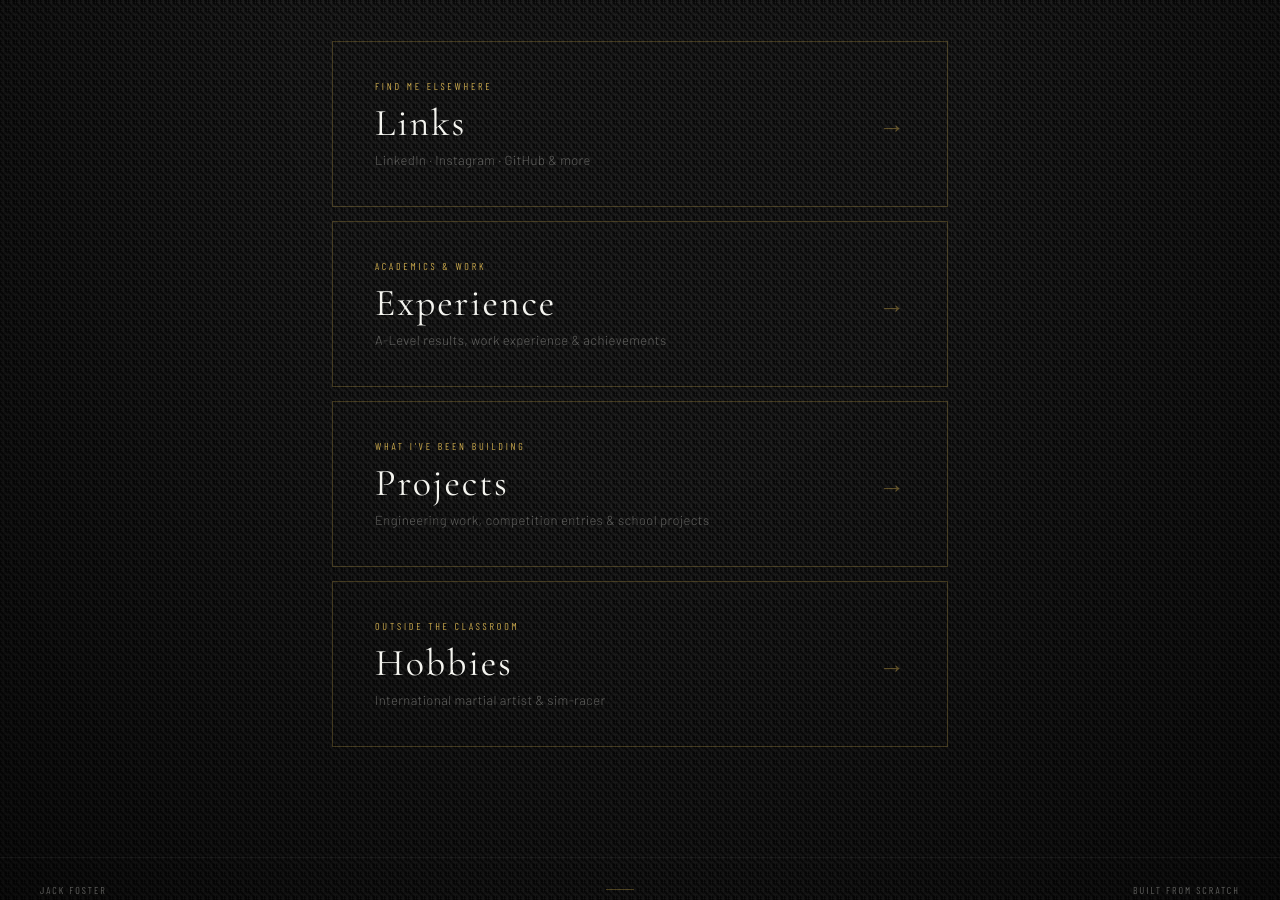
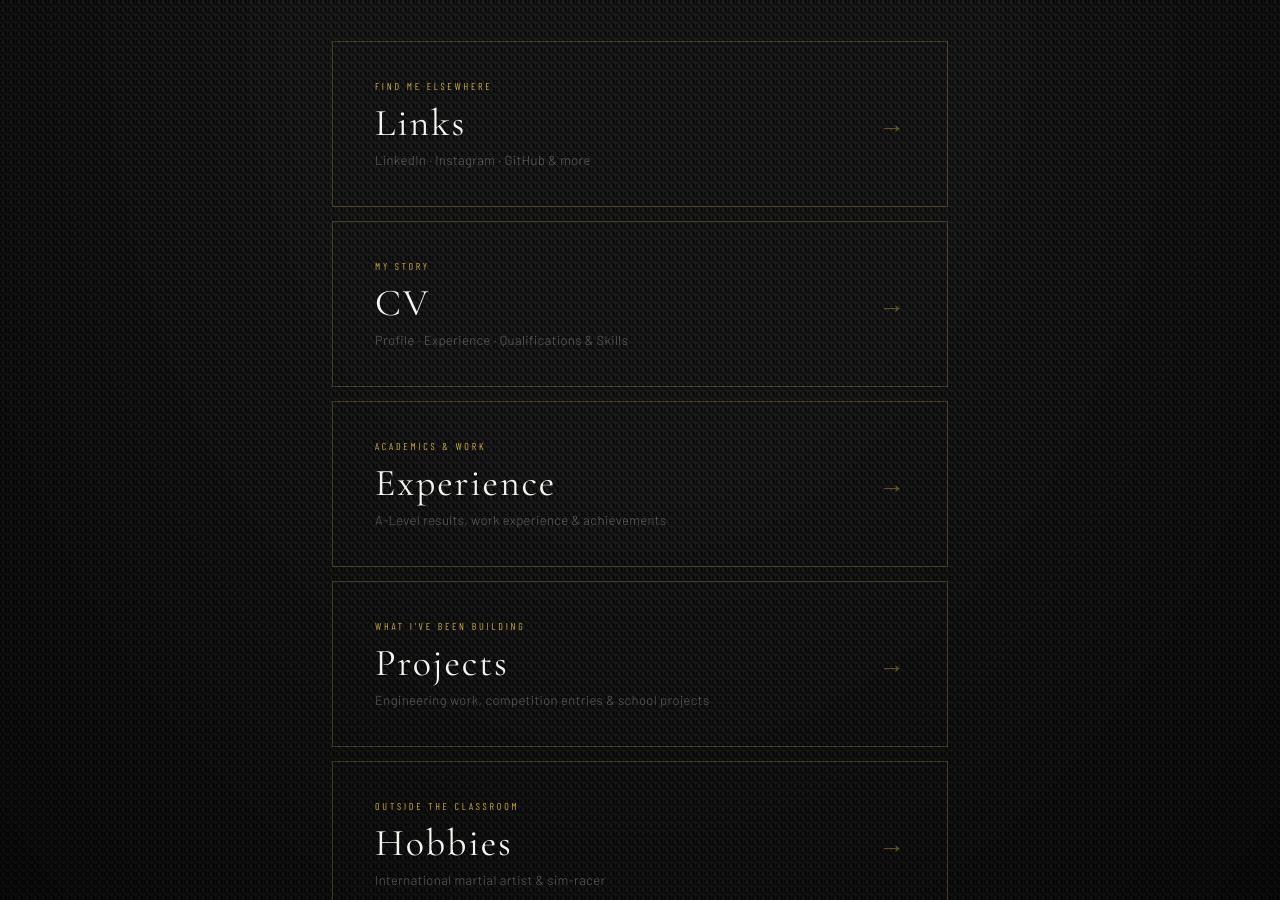
Before and after one commit to jrfoster09/jrfoster09.github.io, a Jekyll site: the page built from index.html, in a window 1280 px wide and 900 px high, scrolled down 1174 px. Built offline with Jekyll 4.4.1, drawn with Linux system fonts in a browser that asks for light colours; some web fonts are replaced.

Commit message:
Add CV link section to portfolio
Added a new CV link section with details about the profile, experience, and qualifications.

```diff
--- a/index.html
+++ b/index.html
@@ -542,6 +542,20 @@
       </div>
     </a>
 
+    <!-- CV -->
+    <a href="/portfolio/cv.html" class="nav-box reveal">
+      <div class="corner-tl"></div>
+      <div class="corner-br"></div>
+      <div class="nav-box-inner">
+        <div>
+          <div class="nav-box-label">My Story</div>
+          <div class="nav-box-title">CV</div>
+          <div class="nav-box-desc">Profile · Experience · Qualifications &amp Skills</div>
+        </div>
+        <div class="nav-box-arrow">→</div>
+      </div>
+    </a>
+
     <!-- EXPERIENCE -->
     <a href="/portfolio/experience.html" class="nav-box reveal">
       <div class="corner-tl"></div>
```
